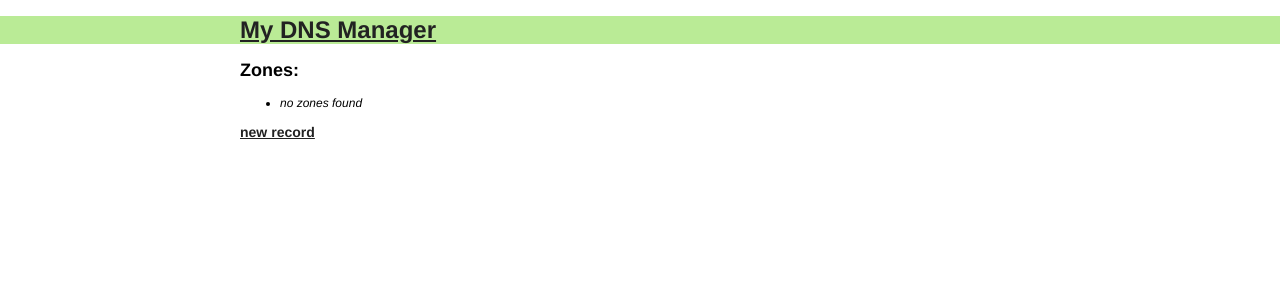
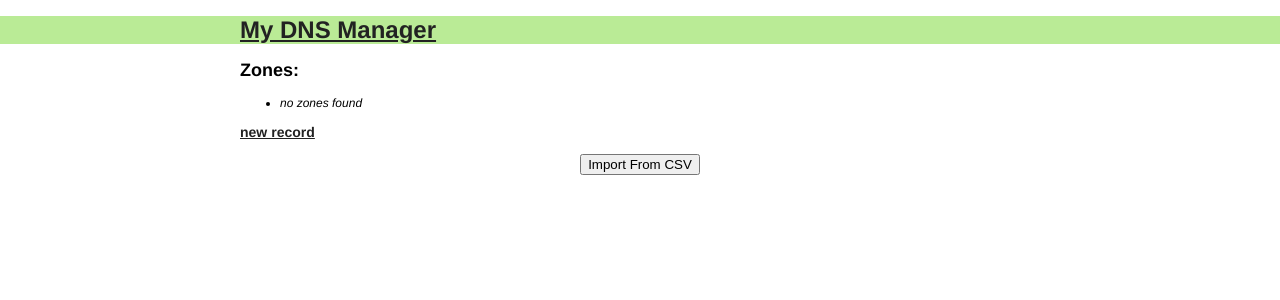
Before and after one commit to andromedado/my-dns, a PHP site: template app/views/Zone/index.html.twig in a window 1280 px wide. Shown: the top 300 px of the page. Run offline with PHP 8.4, Linux system fonts and the light colour scheme; the template is opened without the code that fills it, so the values that code supplies are empty; some libraries are stand-ins or nearby versions.

Commit message:
upload csv to override zones

```diff
--- a/app/classes/Controller/Zone.php
+++ b/app/classes/Controller/Zone.php
@@ -83,7 +83,8 @@ EOT;
 	public function index() {
 		$this->set('zones', UtilsArray::callOnAll(Zone::findAll(), 'getData'));
 		$this->set('newRecordHref', FilterRoutes::buildUrl(array('Record', 'create')));
-		$this->set('cacheOutAction', FilterRoutes::buildUrl(array('Zone', 'cacheOut')));
+//		$this->set('cacheOutAction', FilterRoutes::buildUrl(array('Zone', 'cacheOut')));
+		$this->set('uploadAction', FilterRoutes::buildUrl(array('Record', 'importCsv')));
 	}
 
 	public function delete($id = NULL) {
--- a/app/views/Zone/index.html.twig
+++ b/app/views/Zone/index.html.twig
@@ -10,4 +10,21 @@
 <h3>
 	<a href="javascript:void(0)" onclick="App.prompt('{{ newRecordHref }}')">new record</a>
 </h3>
+<div class="toggle_wrap" align="center">
+	<div class="toggles">
+		<input type="button" class="toggler" value="Import From CSV" />
+	</div>
+	<form action="{{ uploadAction }}" enctype="multipart/form-data" method="post" class="toggles none">
+		<div>
+			Import from CSV: <input type="file" name="csv" />
+			<div>
+				<label>has column headers? <input type="checkbox" name="headers" value="1" /></label>
+			</div>
+			<input type="submit" value="Import" />
+		</div>
+	</form>
+</div>
+<script type="text/javascript">
+	App.moduleCall('toggle', 'listen');
+</script>
 {% endblock %}
```
